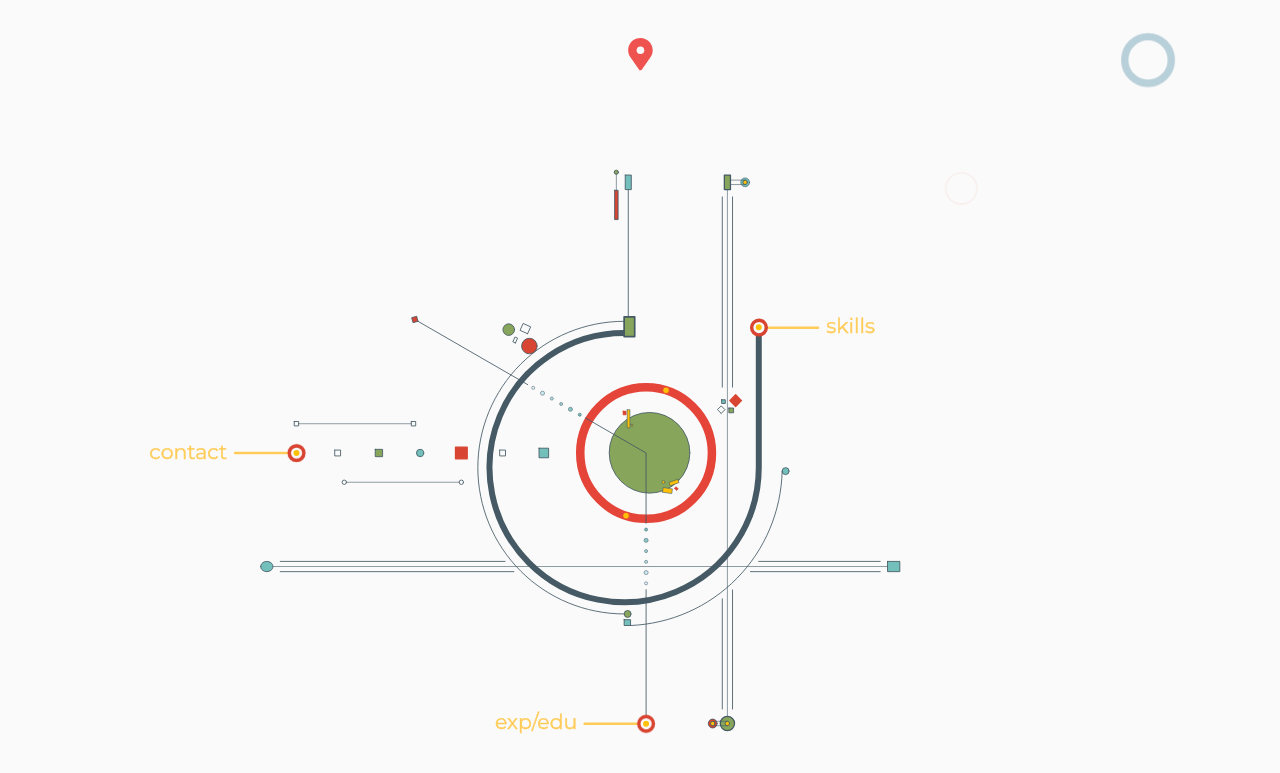
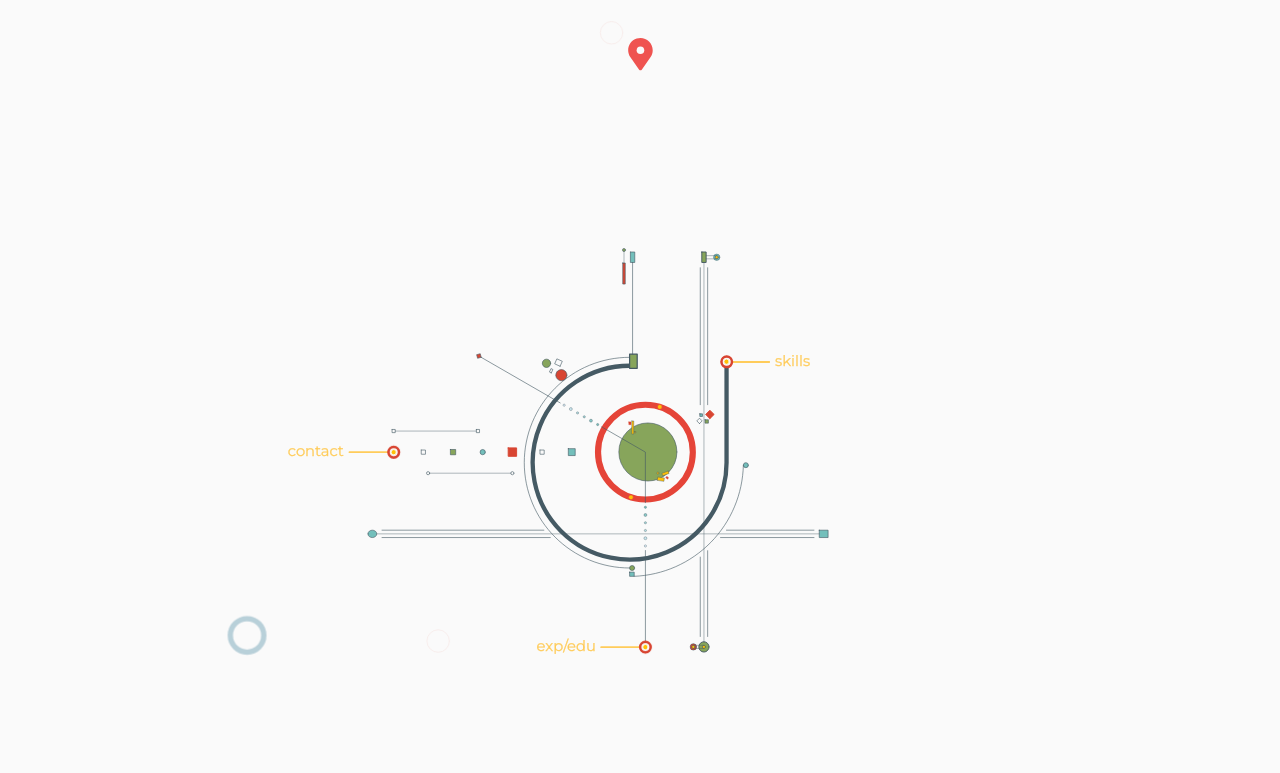
Before and after one commit to sayamkim/portfolio, a Jekyll site: the page built from category_pages/resume.html, in a window 1280 px wide. Shown: the top 773 px of the page. Built offline with Jekyll 4.4.1, drawn with Linux system fonts in a browser that asks for light colours; nearby versions of some CDN libraries.

Commit message:
Update category pages to work in Safari.

```diff
--- a/_includes/nav_map.html
+++ b/_includes/nav_map.html
@@ -53,7 +53,7 @@
 			<a xlink:href="/developer/scenes"><circle id="scenes-station" cx="468.13" cy="127.66" r="5.32"/></a>
 			<a xlink:href="/developer/scenes/space" target="_blank"><circle id="space-station" cx="521.4" cy="78.08" r="3.54"/></a>
 			<a xlink:href="/developer/scenes/island" target="_blank"><circle id="island-station" cx="592.05" cy="77.55" r="3.54"/></a>
-	    <a xlink:href=""><circle id="city-station" cx="662.92" cy="77.55" r="3.54"/></a>
+	    <circle id="city-station" cx="662.92" cy="77.55" r="3.54"/>
 	  </g>
 		<g id="stations-inner" stroke-miterlimit="10">
 			<a xlink:href="/contact"><circle id="contact-station2" cx="79.24" cy="100.74" r="1.77"/></a>
@@ -69,7 +69,7 @@
 			<a xlink:href="/developer/scenes/space" target="_blank"><circle id="space-station2" cx="521.4" cy="78.08" r="1.77"/></a>
 	    <a xlink:href="https://frozen-fjord-99737.herokuapp.com/" target="_blank"><circle id="sandbox-station2" cx="541.94" cy="127.66" r="1.77"/></a>
 	    <a xlink:href="/developer/scenes/island" target="_blank"><circle id="island-station2" cx="592.05" cy="77.55" r="1.77"/></a>
-	    <a xlink:href=""><circle id="city-station2" cx="662.92" cy="77.55" r="1.77"/></a>
+	    <circle id="city-station2" cx="662.92" cy="77.55" r="1.77"/>
 	  </g>
 	  <g id="home-stations" stroke="#FFF" stroke-width=".35">
 	    <circle fill="#FFBF40" cx="249.13" cy="80.48" r="1.77"/>
@@ -96,7 +96,7 @@
 		<g id="nav-station-sub1-labels" stroke-width=".35" letter-spacing="-.2" font-family="Space Mono" font-weight="400" font-size= "10px">
 			<a xlink:href="/developer/scenes/space" target="_blank"><text fill="#FF5A5A" stroke="#FF5A5A" x="506.5" y="68">space</text></a>
 			<a xlink:href="/developer/scenes/island" target="_blank"><text fill="#FF5A5A" stroke="#FF5A5A" x="574" y="68">island</text></a>
-			<a xlink:href=""><text fill="#E0E0E0" stroke="#E0E0E0" x="651" y="68">city</text></a>
+			<text fill="#E0E0E0" stroke="#E0E0E0" x="651" y="68">city</text>
 			<a xlink:href="https://play-with-litmus.herokuapp.com/" target="_blank"><text fill="#FF5A5A" stroke="#FF5A5A" x="383" y="143">litmus</text></a>
 			<a xlink:href="/developer/scenes"><text fill="#FF5A5A" stroke="#FF5A5A" x="450" y="143">scenes</text></a>
 			<a xlink:href="https://frozen-fjord-99737.herokuapp.com/" target="_blank"><text fill="#FF5A5A" stroke="#FF5A5A" x="521.5" y="143">sandbox</text></a>
--- a/assets/css/splash_page_styles.css
+++ b/assets/css/splash_page_styles.css
@@ -40,7 +40,8 @@
   .splash-lines {
     display: block;
     overflow: visible;
-    height: 100%;
+    /*height: 100%;*/
+    width: 100%;
   }
 
   .splash-lines * {
@@ -48,8 +49,8 @@
   }
 
   .dev-lines {
-    max-width: 47%;
-    max-height: 60%;
+    max-width: 94%;
+    /*max-height: 100%;*/
     stroke-dasharray: 600;
     stroke-dashoffset: 600;
     animation: dev-fill-in 3.5s ease forwards;
@@ -68,8 +69,8 @@
   }
 
   .dev-eraser {
-    max-width: 47%;
-    max-height: 60%;
+    max-width: 94%;
+    /*max-height: 100%;*/
     stroke-dasharray: 600;
     stroke-dashoffset: 1200;
     animation: dev-eraser 2s ease-in-out forwards;
@@ -89,8 +90,8 @@
   }
 
   .design-lines {
-    max-width: 43%;
-    max-height: 63%;
+    max-width: 79%;
+    /*max-height: 63%;*/
     stroke-dasharray: 604;
     stroke-dashoffset: 604;
     animation: design-fill-in 2.5s ease 1.75s forwards;
@@ -116,8 +117,8 @@
   }
 
   .resume-lines {
-    max-width: 50%;
-    max-height: 63%;
+    max-width: 72%;
+    /*max-height: 63%;*/
     stroke-dasharray: 900;
     stroke-dashoffset: 900;
     animation: resume-fill-in 3.25s ease forwards;
@@ -136,8 +137,8 @@
   }
 
   .resume-eraser {
-    max-width: 50%;
-    max-height: 63%;
+    max-width: 72%;
+    /*max-height: 63%;*/
     stroke-dasharray: 900;
     stroke-dashoffset: 1800;
     animation: resume-eraser 2s ease-in forwards;
--- a/category_pages/design.html
+++ b/category_pages/design.html
@@ -9,7 +9,7 @@ permalink: design/
       {% include nav_icon.html %}
 
       <div class="splash-container">
-				<svg xmlns:xlink="http://www.w3.org/1999/xlink" class="splash-lines design-lines" viewBox="0 0 324.504 326.029">
+				<svg xmlns:xlink="http://www.w3.org/1999/xlink" class="splash-lines design-lines" viewBox="-243.373 -244.517 811.25 815.063">
 
 					<!-- Drop layer -->
 					<g id="central-circle" fill="none" stroke="#F22057" stroke-width="5.5" stroke-linecap="round" stroke-linejoin="round">
--- a/category_pages/developer.html
+++ b/category_pages/developer.html
@@ -6,7 +6,7 @@ bg: hp-bg
 ---
 
       <div class="splash-container">
-				<svg xmlns:xlink="http://www.w3.org/1999/xlink" class="splash-lines dev-lines" viewBox="0 0 475.8 288.81">
+				<svg xmlns:xlink="http://www.w3.org/1999/xlink" class="splash-lines dev-lines" viewBox="-237.1 -145.595 950 580">
 
 					<!-- Lines -->
 					<g id="superthin" stroke-width=".5" fill="none" stroke="#455A64" stroke-linecap="round" stroke-linejoin="round">
--- a/category_pages/resume.html
+++ b/category_pages/resume.html
@@ -6,7 +6,7 @@ bg: hp-bg
 ---
 
       <div class="splash-container">
-        <svg xmlns:xlink="http://www.w3.org/1999/xlink" class="splash-lines resume-lines" viewBox="35 0 374.9 328.963">
+        <svg xmlns:xlink="http://www.w3.org/1999/xlink" class="splash-lines resume-lines" viewBox="-153.45 -164.481 749.8 657.925">
 
   				<!-- Major elements -->
   				<g id="thick" stroke-width="3.5" fill="none" stroke="#455A64" stroke-linecap="butt" stroke-linejoin="round">
```
Also changed, not shown: assets/img/developer_reverse.svg (added).
